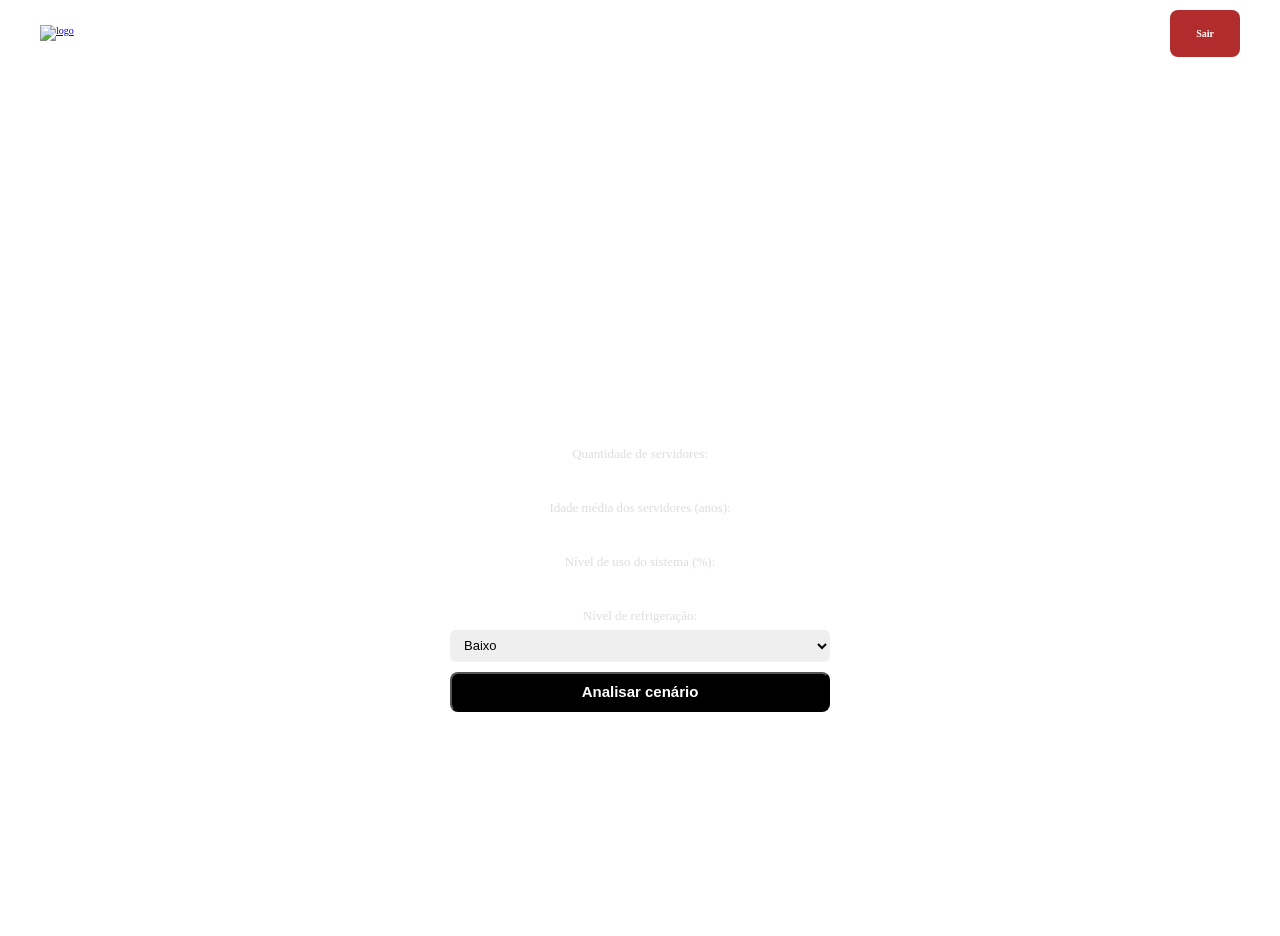
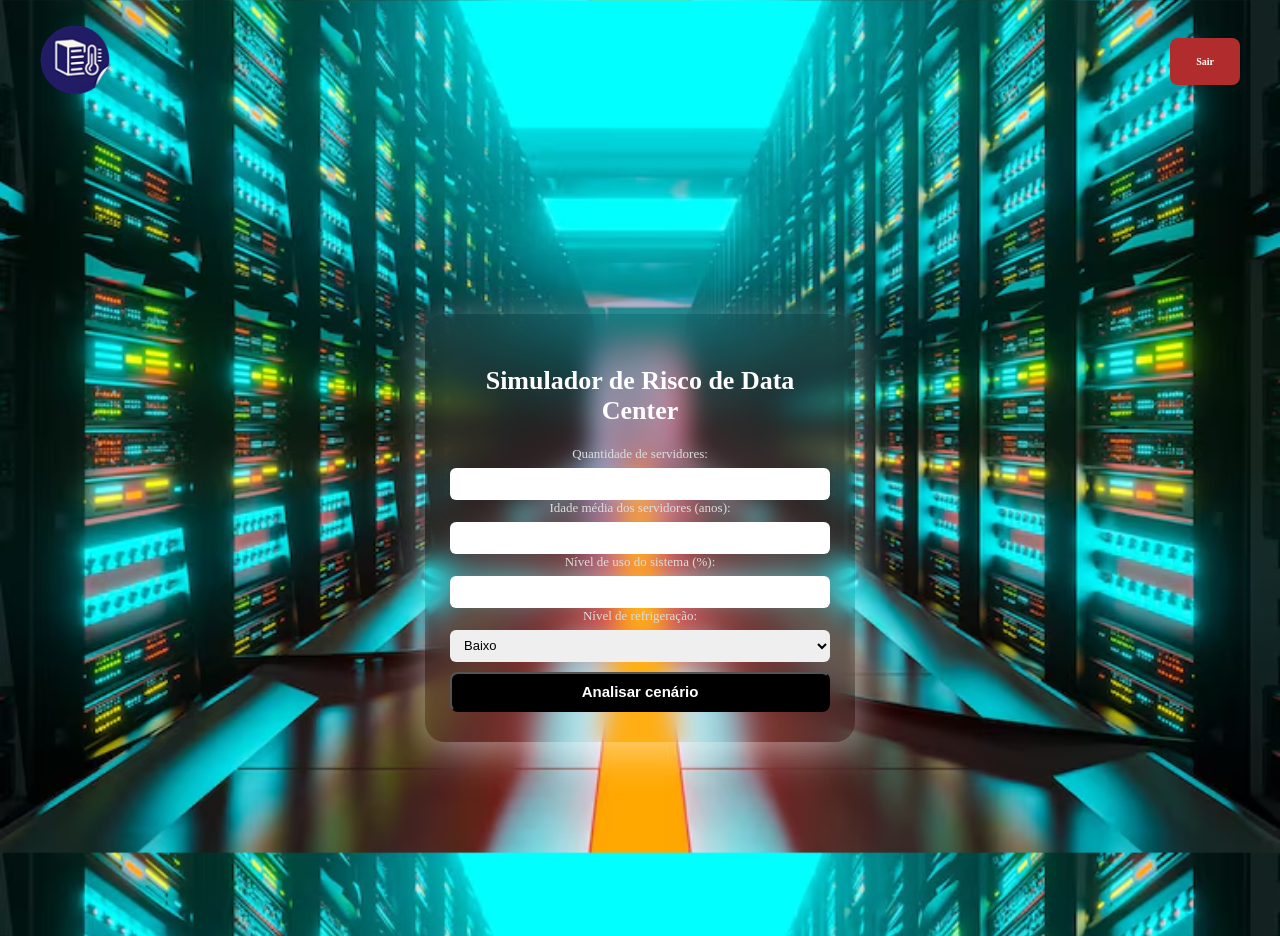
Before and after one commit to DATACENTERPROJETO/sprint_3, a website: page public/simuladorfinanceiro.html in a window 1280 px wide. Drawn offline with Linux system fonts and the light colour scheme.

Commit message:
Atualização

```diff
--- a/public/css/simuladorfinanceiro.css
+++ b/public/css/simuladorfinanceiro.css
@@ -47,7 +47,7 @@ body {
     justify-content: center;
     align-items: center;
     padding-top: 120px;
-    background-image: url('fundo.avif');
+    background-image: url('./../assets/imgs/fundo.avif');
     background-size: cover;
     background-position: center;
     background-repeat: no-repeat;
--- a/public/simuladorfinanceiro.html
+++ b/public/simuladorfinanceiro.html
@@ -10,7 +10,7 @@
     <header class="header">
         <section class="header-content">
             <a href="index.html" class="logo">
-                <img src="logoEasyServerPNG.png" alt="logo">
+                <img src="./assets/imgs/EASYSERVER__1_-removebg-preview 1.png" alt="logo">
             </a>
             <nav>
                 <a href="index.html" class="btn-sair">Sair</a>
```
